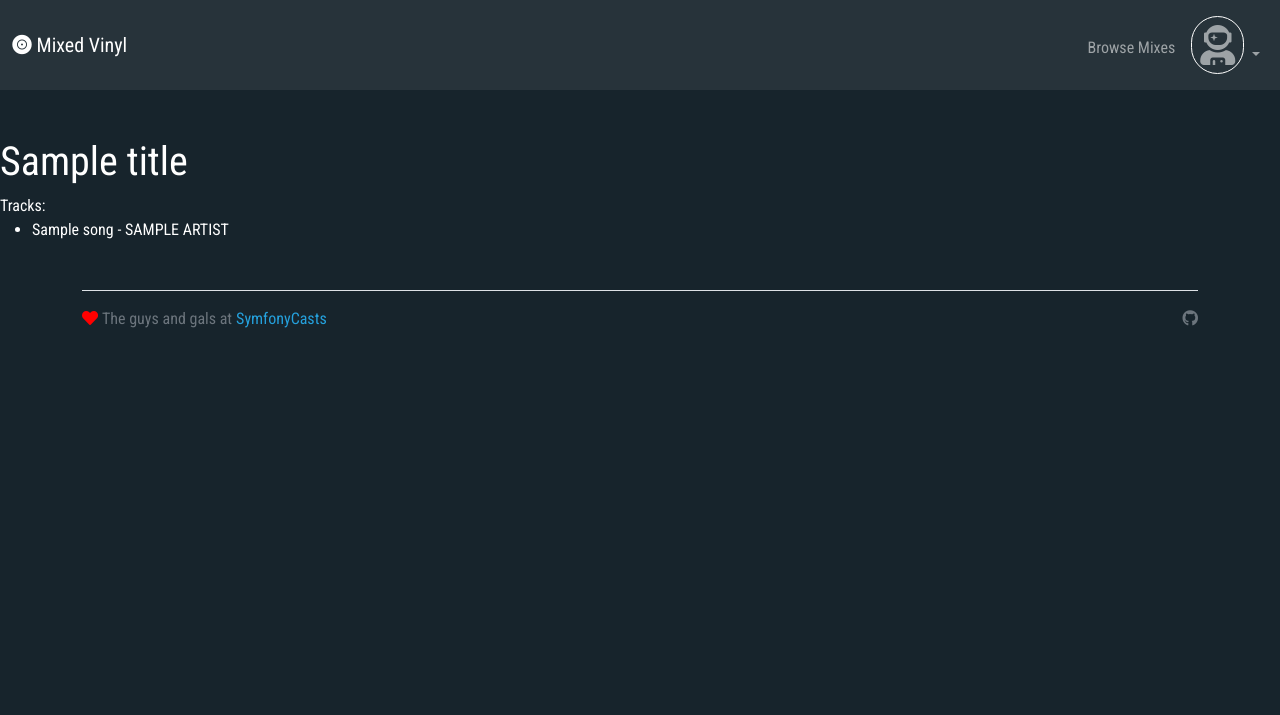
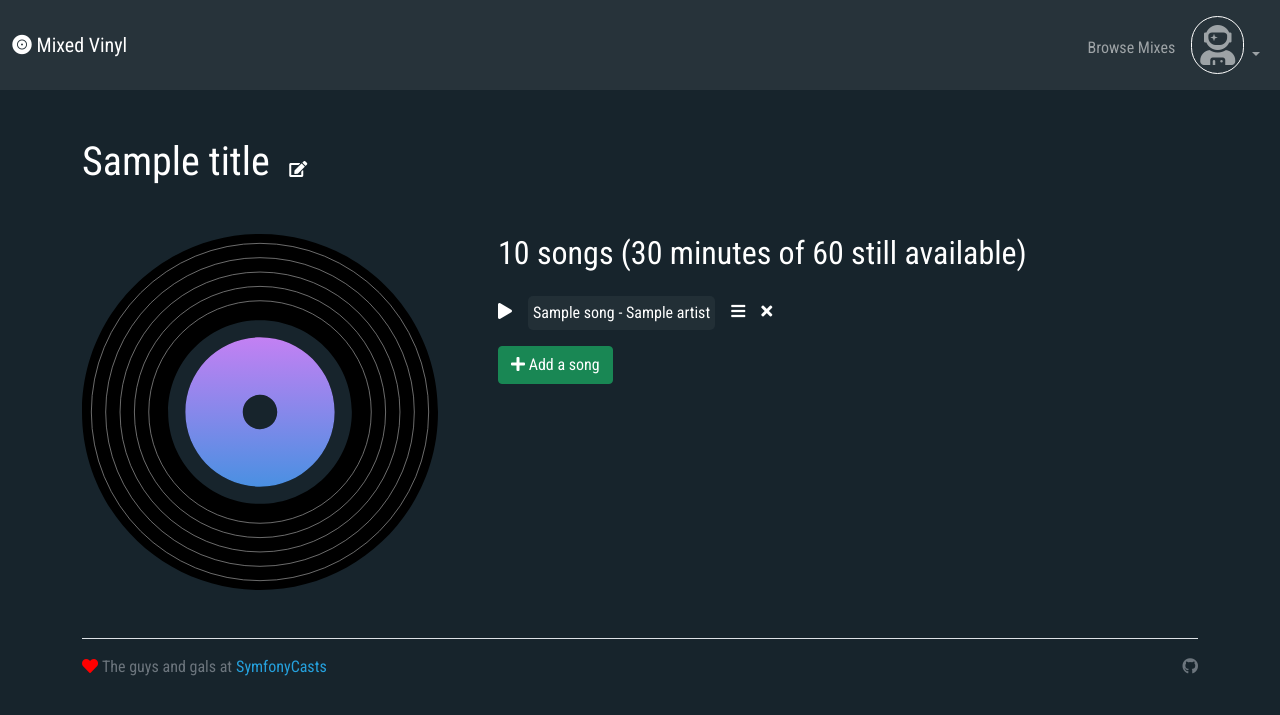
Before and after one commit to JordanR94/symf6_vinyl, a Symfony app: template templates/vinyl/homepage.html.twig in a window 1280 px wide. Shown: the top 715 px of the page. Run offline with Twig, Linux system fonts and the light colour scheme; the template is opened without the code that fills it: most values are stand-ins (such as "Sample title", 1, 10 or a date in 2020); some libraries are stand-ins or nearby versions.

Commit message:
updates other pages

```diff
--- a/templates/base.html.twig
+++ b/templates/base.html.twig
@@ -4,9 +4,9 @@
         <meta charset="UTF-8">
         <title>{% block title %}Mixed Vinyl{% endblock %}</title>
 
-        <link rel="apple-touch-icon" sizes="180x180" href="/apple-touch-icon.png">
-        <link rel="icon" type="image/png" sizes="32x32" href="/favicon-32x32.png">
-        <link rel="icon" type="image/png" sizes="16x16" href="/favicon-16x16.png">
+        <link rel="apple-touch-icon" sizes="180x180" href={{asset('apple-touch-icon.png')}}>
+        <link rel="icon" type="image/png" sizes="32x32" href={{asset('favicon-32x32.png')}}>
+        <link rel="icon" type="image/png" sizes="16x16" href={{ asset('favicon-16x16.png') }}>
 
         <link rel="stylesheet" href="https://cdn.jsdelivr.net/npm/bootstrap@5.1.3/dist/css/bootstrap.min.css" integrity="sha384-1BmE4kWBq78iYhFldvKuhfTAU6auU8tT94WrHftjDbrCEXSU1oBoqyl2QvZ6jIW3" crossorigin="anonymous">
         <link rel="stylesheet" href="https://use.fontawesome.com/releases/v5.15.4/css/all.css" integrity="sha384-DyZ88mC6Up2uqS4h/KRgHuoeGwBcD4Ng9SiP4dIRy0EXTlnuz47vAwmeGwVChigm" crossorigin="anonymous">
--- a/templates/vinyl/homepage.html.twig
+++ b/templates/vinyl/homepage.html.twig
@@ -1,22 +1,57 @@
 {% extends 'base.html.twig' %}
 
-{%block title%}Create a new Record | {{ parent() }}{%endblock%}
+{% block title %}Create a new Record | {{ parent() }}{% endblock %}
 
 {% block body %}
-<h1>{{ title }}</h1>
+<div class="container">
+    <h1 class="d-inline me-3">{{title}}</h1> <i class="fas fa-edit"></i>
+    <div class="row mt-5">
+        <div class="col-12 col-md-4">
 
-{# TODO: add an image of the record #}
-
-<div>
-    Tracks:
-
-    <ul>
-        {% for track in tracks %}
-        <li>
-            {{ track.song }} - {{ track.artist | upper }}
-        </li>
-        {% endfor %}
-    </ul>
+            <svg width="100%" height="100%" viewBox="0 0 496 496" xmlns="http://www.w3.org/2000/svg" xmlns:xlink="http://www.w3.org/1999/xlink">
+                <defs>
+                    <linearGradient x1="50%" y1="0%" x2="50%" y2="100%" id="linearGradient-1">
+                        <stop stop-color="#C380F3" offset="0%"></stop>
+                        <stop stop-color="#4A90E2" offset="100%"></stop>
+                    </linearGradient>
+                </defs>
+                <g id="Mixed-Vinyl" stroke="none" stroke-width="1" fill="none" fill-rule="evenodd">
+                    <g id="Group">
+                        <g id="record-vinyl" fill="#000000" fill-rule="nonzero">
+                            <path d="M248,144 C190.562386,144 144,190.562386 144,248 C144,305.437614 190.562386,352 248,352 C305.437614,352 352,305.437614 352,248 C352,190.562386 305.437614,144 248,144 L248,144 Z M248,272 C234.745166,272 224,261.254834 224,248 C224,234.745166 234.745166,224 248,224 C261.254834,224 272,234.745166 272,248 C272,261.254834 261.254834,272 248,272 Z M248,0 C111,0 0,111 0,248 C0,385 111,496 248,496 C385,496 496,385 496,248 C496,111 385,0 248,0 Z M248,376 C177.307552,376 120,318.692448 120,248 C120,177.307552 177.307552,120 248,120 C318.692448,120 376,177.307552 376,248 C376,281.947711 362.514324,314.505012 338.509668,338.509668 C314.505012,362.514324 281.947711,376 248,376 Z" id="Shape"></path>
+                        </g>
+                        <g id="record-vinyl" transform="translate(144.000000, 144.000000)" fill="url(#linearGradient-1)" fill-rule="nonzero">
+                            <path d="M104,0 C46.562386,0 0,46.562386 0,104 C0,161.437614 46.562386,208 104,208 C161.437614,208 208,161.437614 208,104 C208,46.562386 161.437614,0 104,0 L104,0 Z M104,128 C90.745166,128 80,117.254834 80,104 C80,90.745166 90.745166,80 104,80 C117.254834,80 128,90.745166 128,104 C128,117.254834 117.254834,128 104,128 Z" id="Shape"></path>
+                        </g>
+                        <circle id="Oval" stroke="#979797" cx="248" cy="248" r="235"></circle>
+                        <circle id="Oval" stroke="#979797" cx="248" cy="248" r="215"></circle>
+                        <circle id="Oval" stroke="#979797" cx="248" cy="248" r="195"></circle>
+                        <circle id="Oval" stroke="#979797" cx="248" cy="248" r="175"></circle>
+                        <circle id="Oval" stroke="#979797" cx="248" cy="248" r="155"></circle>
+                    </g>
+                </g>
+            </svg>
+        </div>
+        <div class="col-12 col-md-8 ps-5">
+            <h2 class="mb-4">10 songs (30 minutes of 60 still available)</h2>
+            {%for track in tracks%}
+            <div class="song-list">
+                <div class="d-flex mb-3">
+                    <a href="#">
+                        <i class="fas fa-play me-3"></i>
+                    </a>
+                    <span class="song-details">{{track.song}} - {{ track.artist }}</span>
+                    <a href="#">
+                        <i class="fas fa-bars mx-3"></i>
+                    </a>
+                    <a href="#">
+                        <i class="fas fa-times"></i>
+                    </a>
+                </div>
+            </div>
+            {%endfor%}
+            <button type="button" class="btn btn-success"><i class="fas fa-plus"></i> Add a song</button>
+        </div>
+    </div>
 </div>
-
 {% endblock %}
```
Also changed, not shown: src/Controller/VinylController.php (+5 -6 lines), templates/vinyl/browse.html.twig (added, +47 -0 lines).
